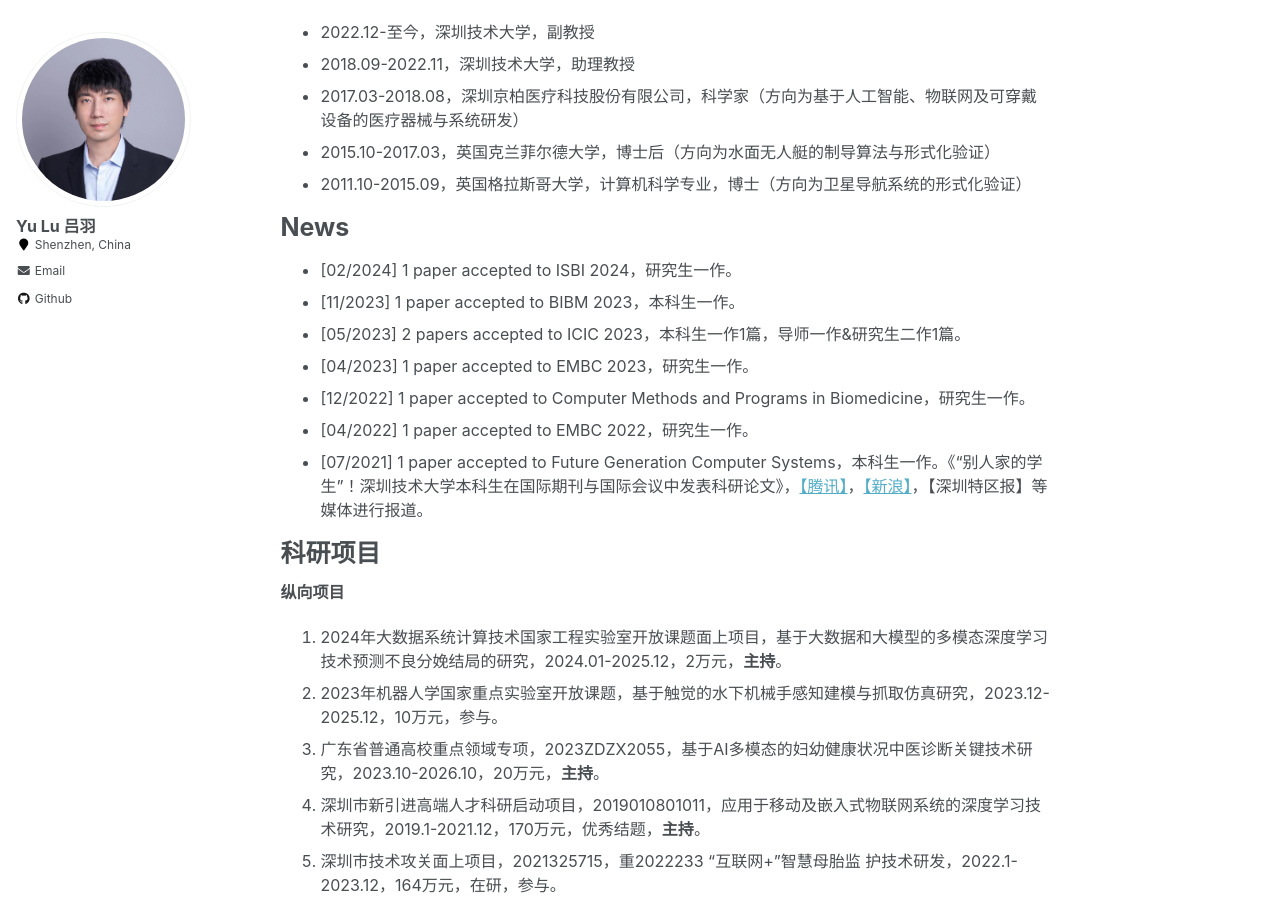
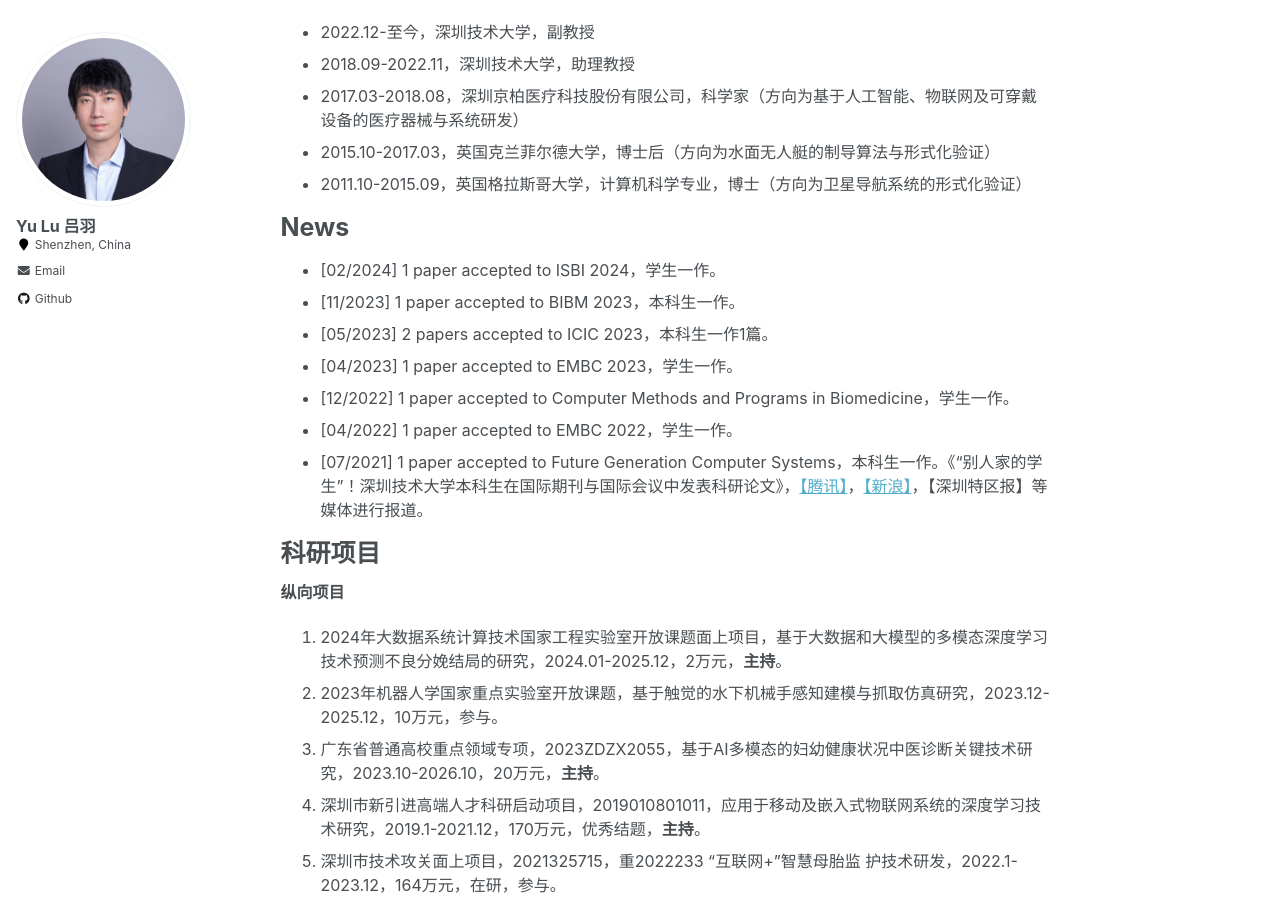
Before and after one commit to YukariUmezawa/lvyu.github.io, a Jekyll site: the page built from _pages/about.md, in a window 1280 px wide and 900 px high, scrolled down 724 px. Built offline with Jekyll 4.4.1, drawn with Linux system fonts in a browser that asks for light colours; some of the changed text lies outside the part shown.

Commit message:
Update about.md

```diff
--- a/_pages/about.md
+++ b/_pages/about.md
@@ -38,12 +38,12 @@ Openings
 
 News
 ======
-- [02/2024] 1 paper accepted to ISBI 2024，研究生一作。
+- [02/2024] 1 paper accepted to ISBI 2024，学生一作。
 - [11/2023] 1 paper accepted to BIBM 2023，本科生一作。
-- [05/2023] 2 papers accepted to ICIC 2023，本科生一作1篇，导师一作&研究生二作1篇。
-- [04/2023] 1 paper accepted to EMBC 2023，研究生一作。
-- [12/2022] 1 paper accepted to Computer Methods and Programs in Biomedicine，研究生一作。
-- [04/2022] 1 paper accepted to EMBC 2022，研究生一作。
+- [05/2023] 2 papers accepted to ICIC 2023，本科生一作1篇。
+- [04/2023] 1 paper accepted to EMBC 2023，学生一作。
+- [12/2022] 1 paper accepted to Computer Methods and Programs in Biomedicine，学生一作。
+- [04/2022] 1 paper accepted to EMBC 2022，学生一作。
 - [07/2021] 1 paper accepted to Future Generation Computer Systems，本科生一作。《“别人家的学生”！深圳技术大学本科生在国际期刊与国际会议中发表科研论文》，[【腾讯】](https://new.qq.com/rain/a/20210714A0AGOR00)，[【新浪】](https://cj.sina.com.cn/articles/view/1893278624/70d923a002000uuka)，【深圳特区报】等媒体进行报道。
 
 
@@ -104,7 +104,7 @@ News
 
 ***国际学术会议论文***
 
-1. Huanwen Liang, __Yu Lu*__, Zhanpeng Xu, Leya Li,Xianghua Fu. CvTGNet: A Novel Framework for Chest X-Ray Multi-label Classification. Proceedings of the 21st IEEE International Symposium on Biomedical Imaging (ISBI 2024), Athens, Greece, May 27-30, 2024. Accepted.
+1. Huanwen Liang, __Yu Lu*__, Zhanpeng Xu, Leya Li, Xianghua Fu. CvTGNet: A Novel Framework for Chest X-Ray Multi-label Classification. Proceedings of the 21st IEEE International Symposium on Biomedical Imaging (ISBI 2024), Athens, Greece, May 27-30, 2024. Accepted.
 2. Leying Zhang, Xiaokang Deng, __Yu Lu*__. Segment Anything Model (SAM) for Medical Image Segmentation: A Preliminary Review. Proceedings of the IEEE International Conference on Bioinformatics and Biomedicine (BIBM 2023), Istanbul, Turkey, December 5-8, 2023. (CCF B类)
 3. __Yu Lu*__, Huanwen Liang, Zichang Yu, Xianghu Fu. MT-1DCG: A Novel Model for Multivariate Time Series Classification. Proceedings of the 19th International Conference on Intelligent Computing (ICIC 2023), 222–234, Zhengzhou, China, August 10-13, 2023. (CCF C类)
 4. Cang Chen, Weifang Xie, Zhiqi Cai, __Yu Lu*__. Deep Learning for Cardiotocography Analysis: Challenges and Promising Advances. Proceedings of the 19th International Conference on Intelligent Computing (ICIC 2023), 354–366, Zhengzhou, China, August 10-13, 2023. (CCF C类)
```
